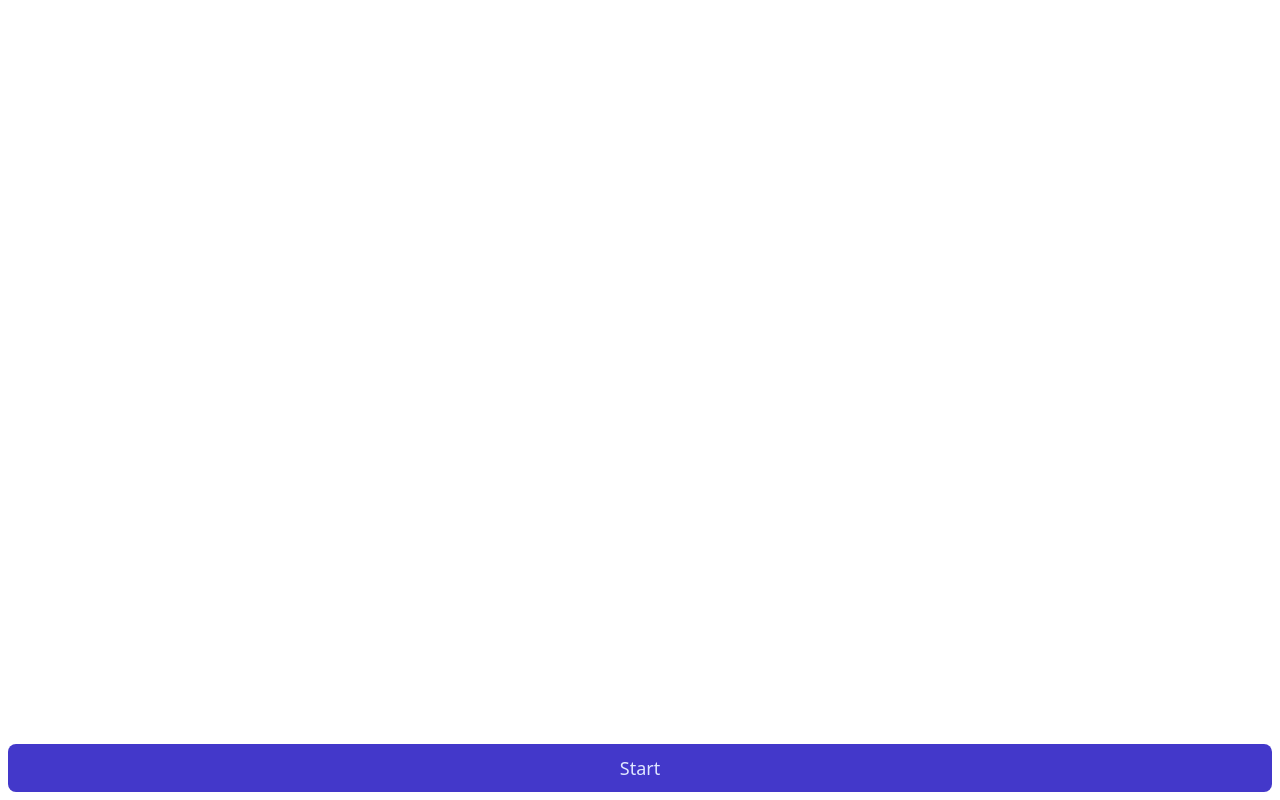
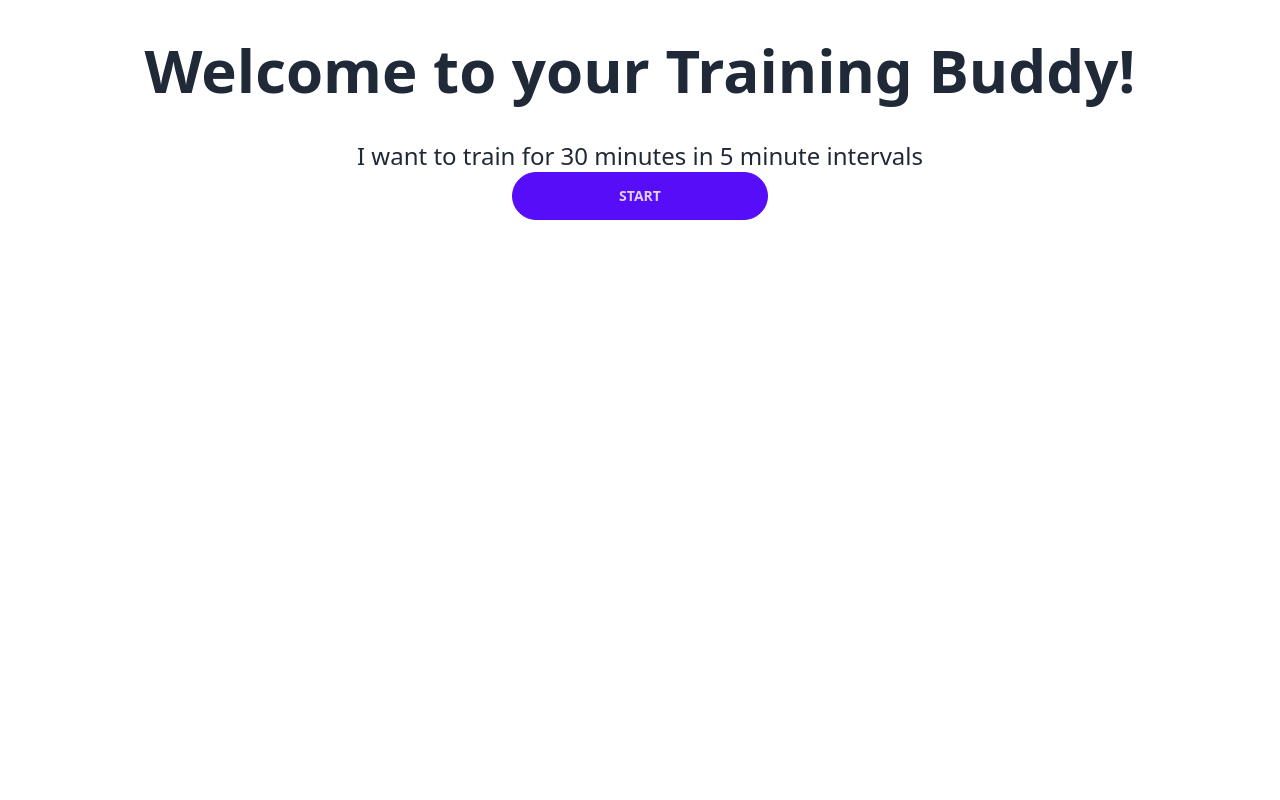
Before and after one commit to Yeffian/TrainingBuddy, a SvelteKit app: page / in a window 1280 px wide. Built offline with nearby package versions, Linux system fonts and the light colour scheme.

Commit message:
align button to screen center

```diff
--- a/src/components/Hero.svelte
+++ b/src/components/Hero.svelte
@@ -16,11 +16,11 @@
 </script>
 
 <main>
-    <div>
-        <h1 class="text-center pt-10 text-6xl font-bold">
+    <div class="flex flex-col items-center justify-center">
+        <h1 class="pt-10 text-6xl font-bold">
             Welcome to your Training Buddy!
         </h1>
-        <p class="text-center pt-10 text-2xl">
+        <p class="pt-10 text-2xl">
             I want to train for <span bind:innerText={trainingTimeBuff} contenteditable>30</span> minutes in <span bind:innerText={intervalsBuff}
             contenteditable>5</span> minute intervals
         </p>
@@ -29,8 +29,6 @@
             <IntervalCard time={intervalTime}/>
         {/each}
 
-        <button class="absolute inset-x-0 bottom-0 align-center h-12 px-8 m-2 text-lg text-indigo-100 transition-colors duration-150 bg-indigo-700 rounded-lg
-                    focus:shadow-outline hover:bg-indigo-800"
-                    on:click={debug}>Start</button>
+        <button class="btn btn-primary w-64 rounded-full" on:click={debug}>Start</button>
     </div>
 </main>
--- a/src/routes/+layout.svelte
+++ b/src/routes/+layout.svelte
@@ -2,12 +2,12 @@
     import '../app.css'
 </script>
 
-<style lang="postcss">
+<!-- <style lang="postcss">
     :global(html) {
-        background-color: theme(colors.slate.800);
+        background-color: theme(colors.gray.700);
     }
-</style>
+</style> -->
 
-<body class="text-white">
+<body data-class="synthwave">
     <slot />
 </body>
--- a/tailwind.config.js
+++ b/tailwind.config.js
@@ -4,5 +4,8 @@ export default {
   theme: {
     extend: {},
   },
+  daisyui: {
+    themes: ["light", "dark", "synthwave"],
+  },
   plugins: [require("daisyui")],
 }
```
